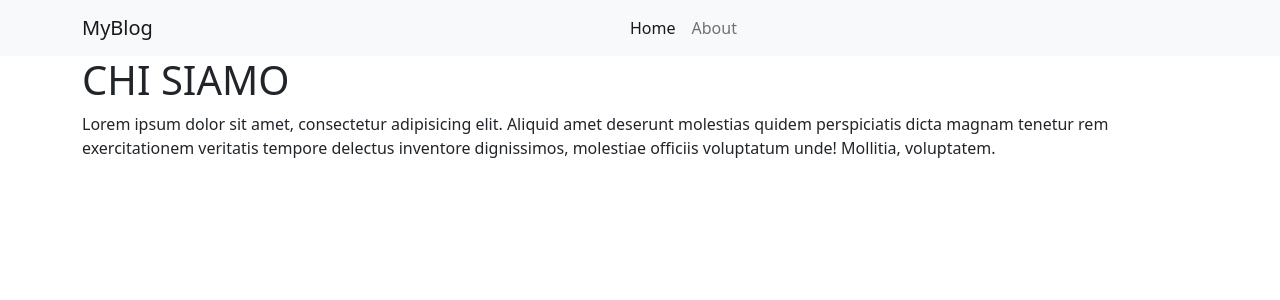
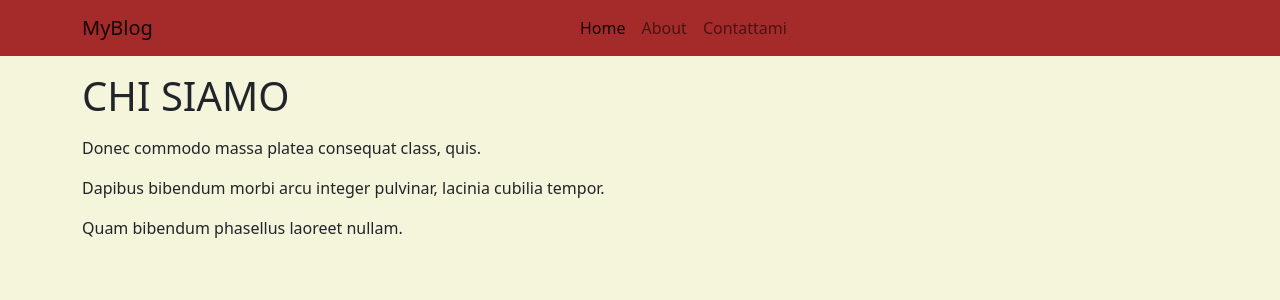
Before and after one commit to Artrosias/MyBlog, a Flask app: page /about in a window 1280 px wide. Shown: the top 300 px of the page. Run offline with Flask 2, Linux system fonts and the light colour scheme; parts of the project's set-up code (start-up, migrations or seed data) failed here and were passed over.

Commit message:
Blog 1.1

```diff
--- a/myblog/__init__.py
+++ b/myblog/__init__.py
@@ -2,5 +2,4 @@ from flask import Flask
 
 app = Flask(__name__)
 
-
-from routes import *
+from myblog import routes
--- /dev/null
+++ b/myblog/routes.py
@@ -0,0 +1,16 @@
+from myblog import app
+from flask import render_template
+
+@app.route("/")
+def home():
+    posts = [{"title":"Primo titolo", "body": "Primo contenuto"},
+             {"title": "Secondo titolo", "body": "Secondo contenuto"}]
+    return render_template('homepage.html', posts=posts)
+
+@app.route("/about")
+def about():
+    return render_template('about.html')
+
+@app.route("/contact")
+def contact():
+    return render_template('contact.html')
--- a/myblog/static/style.css
+++ b/myblog/static/style.css
@@ -1,3 +1,13 @@
-.custom-navbar{
+body {
+    background-color: beige;
+}
+.custom-navbar {
     background-color: brown!important;
 }
+
+.snippet-about-home {
+    background-color: blanchedalmond;
+    padding: 20px;
+    border: 1px solid black;
+    border-radius: 5px;
+}
--- a/myblog/templates/about.html
+++ b/myblog/templates/about.html
@@ -1,13 +1,12 @@
-{%extends 'base.html'%}
+{% extends 'base.html' %}
 
-{%block title%}
+{% block title %}
 About
-{%endblock%}
+{% endblock %}
 
-{%block content%}
-
-<div class="container">
+{% block content %}
+<div class="container mt-3">
     <h1>CHI SIAMO</h1>
-    <p>Lorem ipsum dolor sit amet, consectetur adipisicing elit. Aliquid amet deserunt molestias quidem perspiciatis dicta magnam tenetur rem exercitationem veritatis tempore delectus inventore dignissimos, molestiae officiis voluptatum unde! Mollitia, voluptatem.</p>
+    <p>{{ lipsum(n=3, min=5, max=10) }}</p>
 </div>
-{%endblock%}
+{% endblock %}
--- a/myblog/templates/base.html
+++ b/myblog/templates/base.html
@@ -4,13 +4,13 @@
     <meta charset="UTF-8">
     <meta http-equiv="X-UA-Compatible" content="IE=edge">
     <meta name="viewport" content="width=device-width, initial-scale=1.0">
-    <title>{%block title%}{%endblock%}</title>
+    <title>{% block title %}{% endblock %}</title>
     <link href="https://cdn.jsdelivr.net/npm/bootstrap@5.0.2/dist/css/bootstrap.min.css" rel="stylesheet" integrity="sha384-EVSTQN3/azprG1Anm3QDgpJLIm9Nao0Yz1ztcQTwFspd3yD65VohhpuuCOmLASjC" crossorigin="anonymous">
-    <script src="https://cdn.jsdelivr.net/npm/bootstrap@5.0.2/dist/js/bootstrap.min.js" integrity="sha384-cVKIPhGWiC2Al4u+LWgxfKTRIcfu0JTxR+EQDz/bgldoEyl4H0zUF0QKbrJ0EcQF" crossorigin="anonymous"></script>
-    <link rel="stylesheet" href="{ { url_for('static', filename='style.css' ) } }">
+    <script src="https://cdn.jsdelivr.net/npm/bootstrap@5.0.2/dist/js/bootstrap.bundle.min.js" integrity="sha384-MrcW6ZMFYlzcLA8Nl+NtUVF0sA7MsXsP1UyJoMp4YLEuNSfAP+JcXn/tWtIaxVXM" crossorigin="anonymous"></script>
+    <link rel="stylesheet" href="{{ url_for('static',filename='style.css') }}">
 </head>
 <body>
-    <nav class="navbar navbar-expand-lg navbar-light bg-light">
+    <nav class="navbar navbar-expand-lg navbar-light bg-light custom-navbar">
         <div class="container">
           <a class="navbar-brand" href="#">MyBlog</a>
           <button class="navbar-toggler" type="button" data-bs-toggle="collapse" data-bs-target="#navbarSupportedContent" aria-controls="navbarSupportedContent" aria-expanded="false" aria-label="Toggle navigation">
@@ -19,15 +19,20 @@
           <div class="collapse navbar-collapse" id="navbarSupportedContent">
             <ul class="navbar-nav me-auto mx-auto mb-2 mb-lg-0">
               <li class="nav-item">
-                <a class="nav-link active" aria-current="page" href="{{ url_for('home')}}">Home</a>
+                <a class="nav-link active" aria-current="page" href="{{ url_for('home') }}">Home</a>
               </li>
               <li class="nav-item">
-                <a class="nav-link" href="{{ url_for('about')}}">About</a>
+                <a class="nav-link" href="{{ url_for('about') }}">About</a>
               </li>
+              <li class="nav-item">
+                <a class="nav-link" href="{{ url_for('contact') }}">Contattami</a>
+              </li>
+
             </ul>
+
           </div>
         </div>
-      </nav>
-    {%block content%}{%endblock%}
+    </nav>
+    {% block content %}{% endblock %}
 </body>
 </html>
--- /dev/null
+++ b/myblog/templates/snippet_about.html
@@ -0,0 +1,4 @@
+<div class="snippet-about-home text-center">
+    <h5>About me!</h5>
+    <p>{{ lipsum(n=3,min=5,max=25) }}</p>
+</div>
```
Also changed, not shown: myblog/templates/contact.html (+12 -0 lines), myblog/templates/homepage.html (+18 -7 lines), 1 other file.
